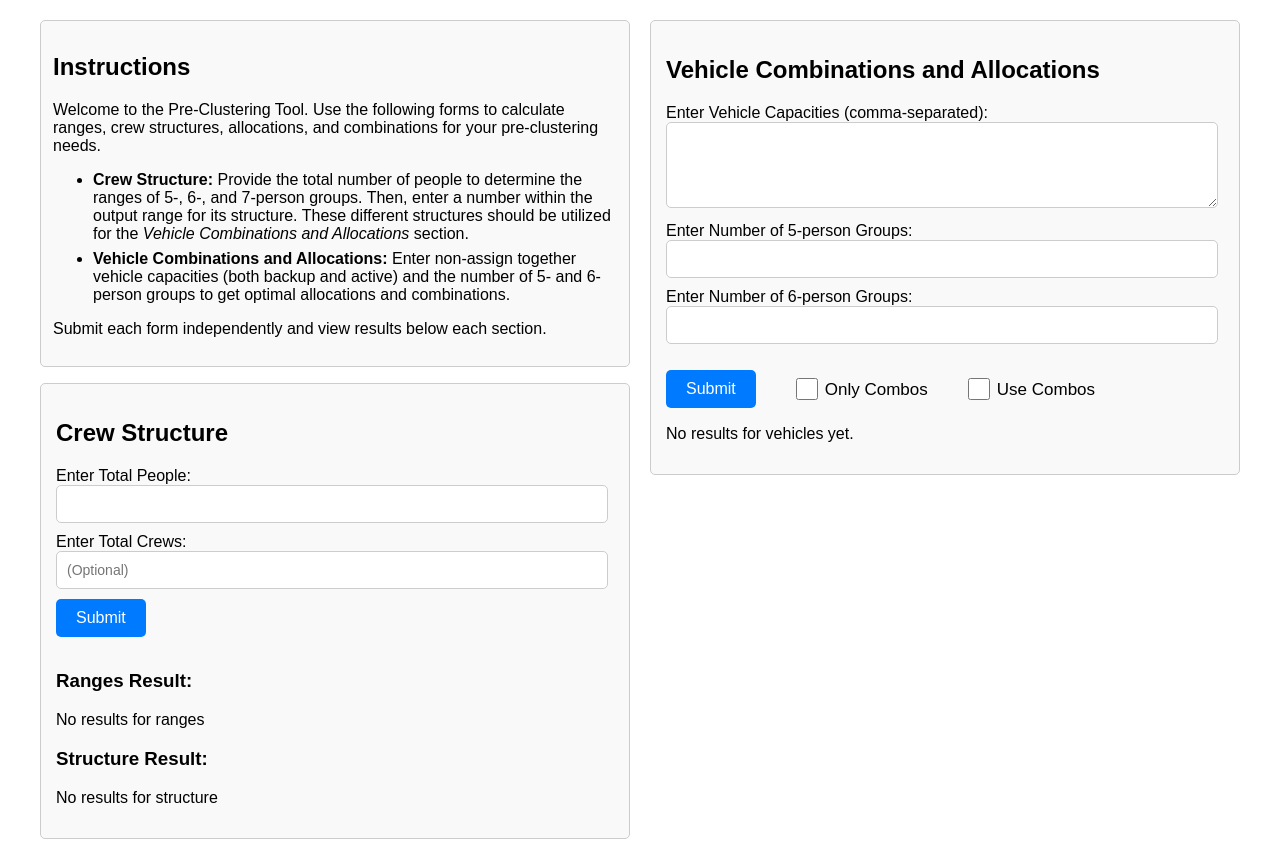
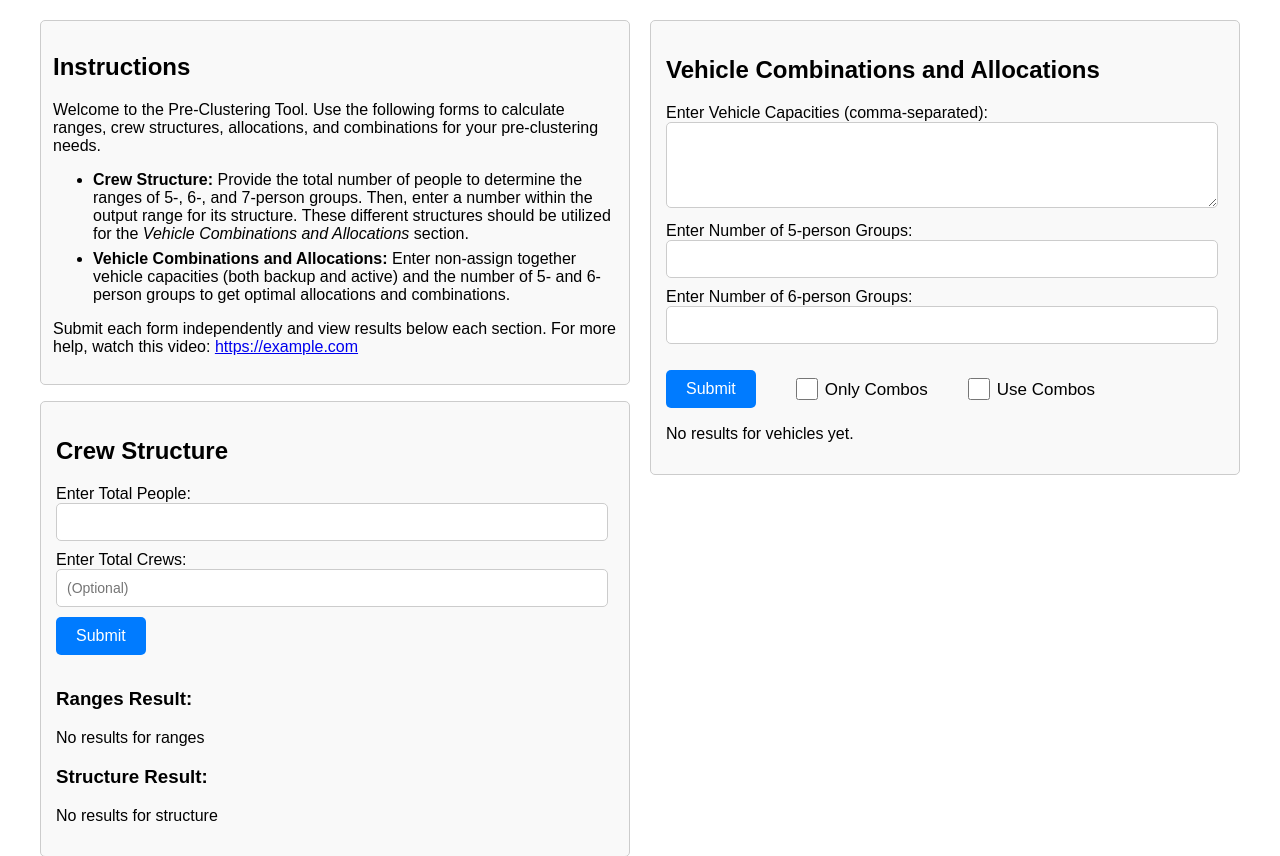
Before and after one commit to cbmckinstry/Pre-Clustering1, a Flask app: page / in a window 1280 px wide. Shown: the top 856 px of the page. Run offline with Flask 3, Linux system fonts and the light colour scheme.

Commit message:
Placeholder http

```diff
--- a/templates/index.html
+++ b/templates/index.html
@@ -137,7 +137,7 @@
                 <li><strong>Crew Structure:</strong> Provide the total number of people to determine the ranges of 5-, 6-, and 7-person groups. Then, enter a number within the output range for its structure. These different structures should be utilized for the <em>Vehicle Combinations and Allocations</em> section. </li>
                 <li><strong>Vehicle Combinations and Allocations:</strong> Enter non-assign together vehicle capacities (both backup and active) and the number of 5- and 6-person groups to get optimal allocations and combinations.</li>
             </ul>
-            <p>Submit each form independently and view results below each section.</p>
+            <p>Submit each form independently and view results below each section. For more help, watch this video: <a href="https://example.com" target="_blank">https://example.com</a></p>
         </div>
 
         <form method="POST" action="/matrices">
@@ -335,7 +335,7 @@
                                     {{ veh[0] }}  {{ veh[1] }}-person{% if not loop.last %}, {% endif %}
                                 {% endfor %}
                             </p>
-                        {% elif not rem_vehs and allocations_only==0%}
+                        {% elif not rem_vehs and allocations_only==0 and len(alllist[5])%}
                             <p><strong>Remaining Vehicles:</strong> None</p>
                         {% endif %}
                     {% endif %}
```
